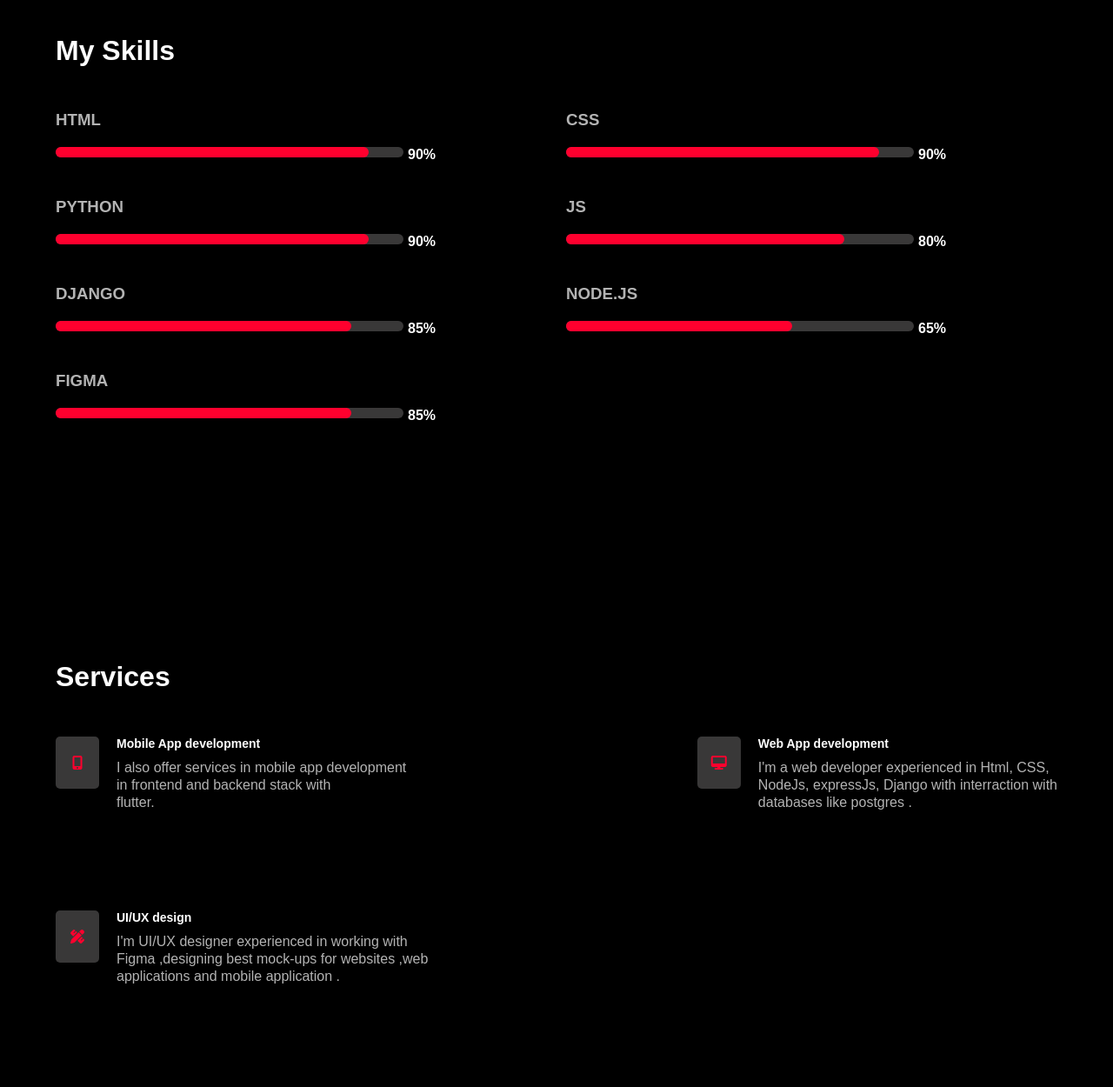
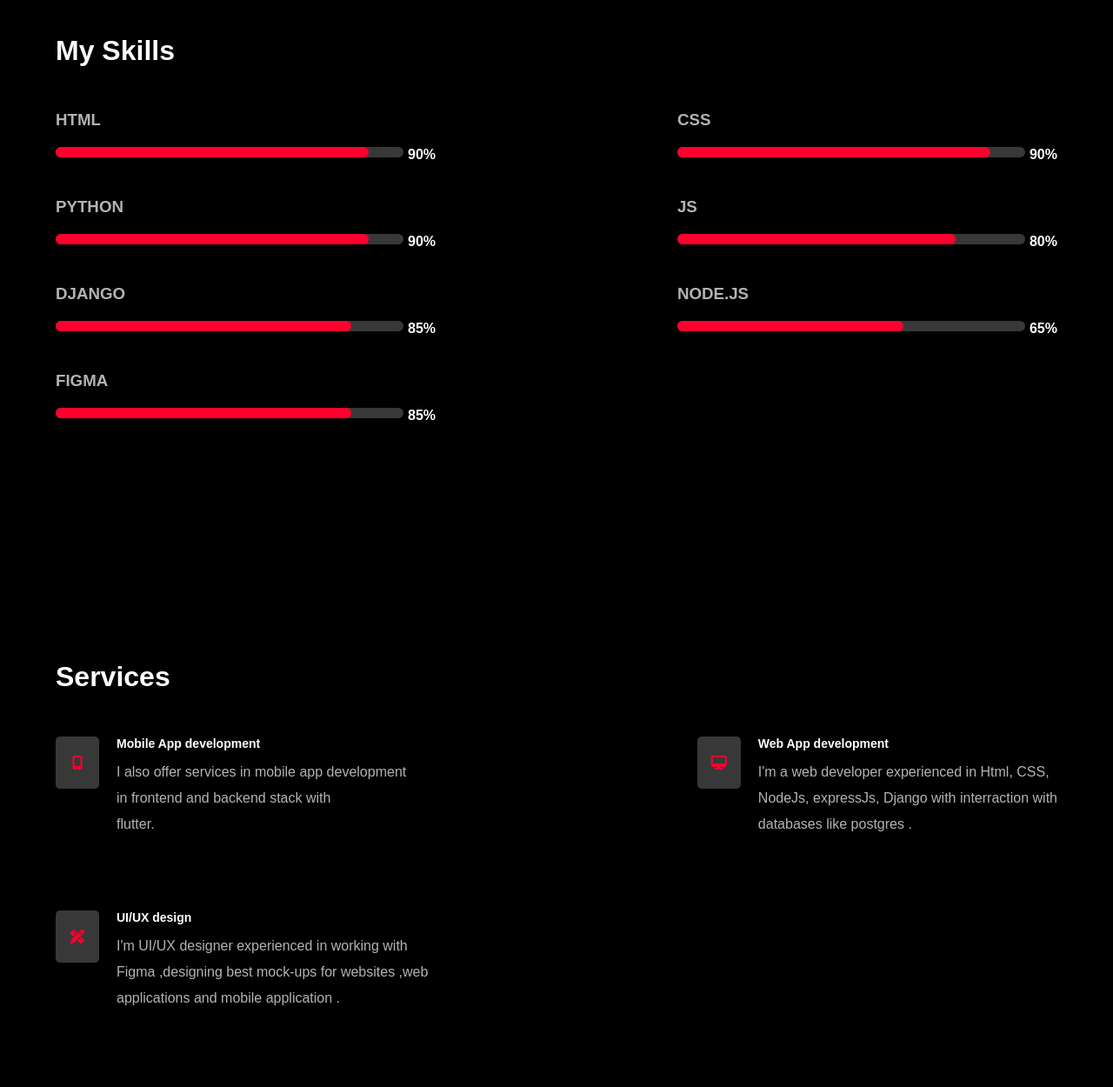
Before and after one commit to MC-Knight/my-brand, a plain HTML site: page index.html in a window 1280 px wide. Shown: the part 2180-3430 px from the top of the page at 87% size. Drawn offline with Linux system fonts and the light colour scheme.

Commit message:
services updated

```diff
--- a/index.html
+++ b/index.html
@@ -179,7 +179,7 @@
 
 		</div>
 
-		<div class="skills-left right">
+		<div class="skills-left ">
 
 			<div class="skills-details">
 				<h3>CSS</h3>
--- a/main.css
+++ b/main.css
@@ -310,7 +310,9 @@ nav ul li a:hover::after{
 .skills-bars{
 	display: flex;
 	flex-direction: row;
+	justify-content: space-between;
 	margin-top: 50px;
+	width: 100%;
 }
 .skills-details{
 	margin-bottom: 40px;
@@ -382,9 +384,6 @@ nav ul li a:hover::after{
 	background: #ff002e;
 
 }
-.right{
-	margin-left: 150px;
-}
 
 
 /*---services----*/
@@ -428,7 +427,7 @@ nav ul li a:hover::after{
 
 .service-right p{
 	margin-top: 10px;
-	line-height: 20px;
+	line-height: 30px;
 	opacity: 0.7;
 }
 .icon{
```
